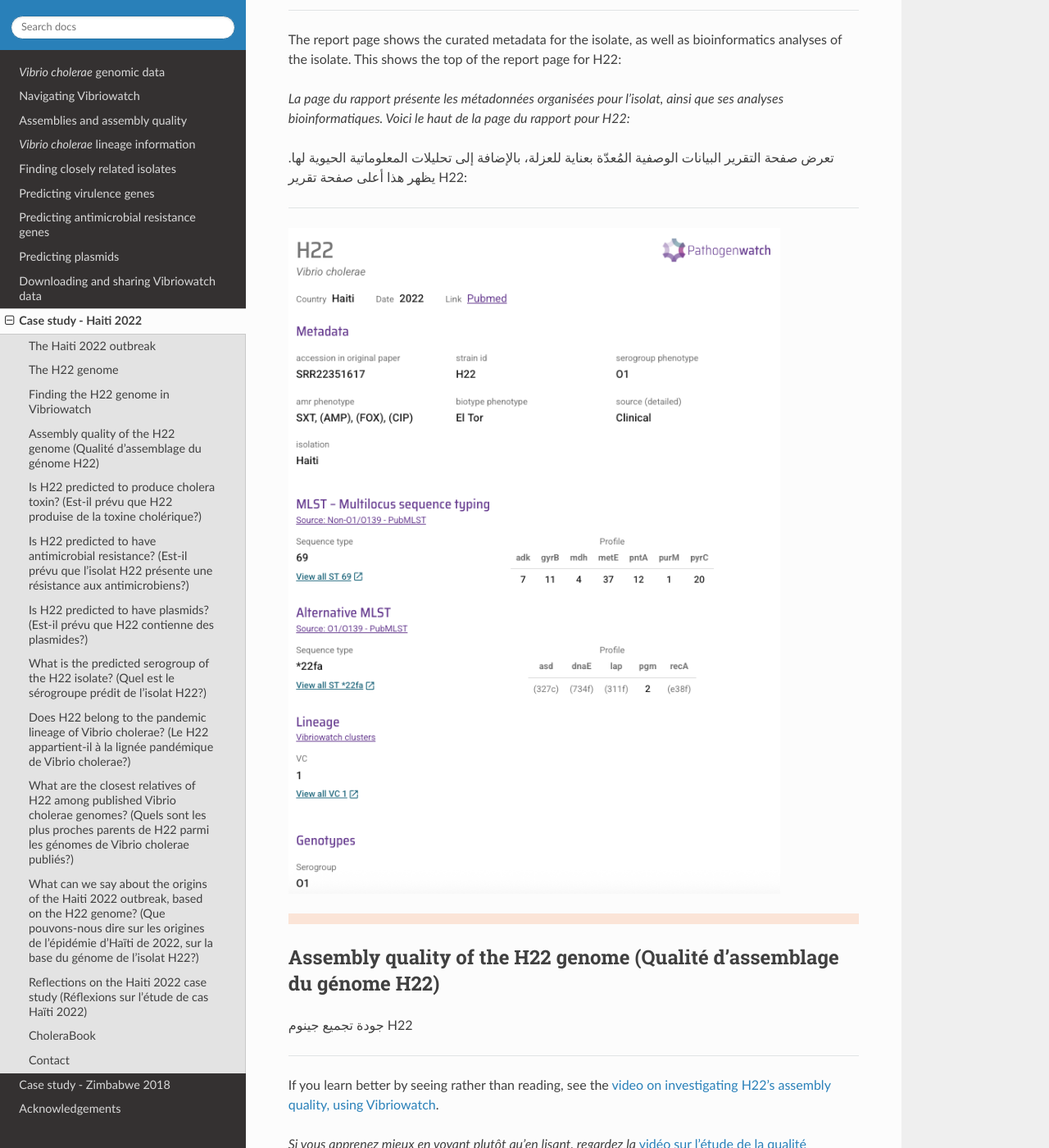
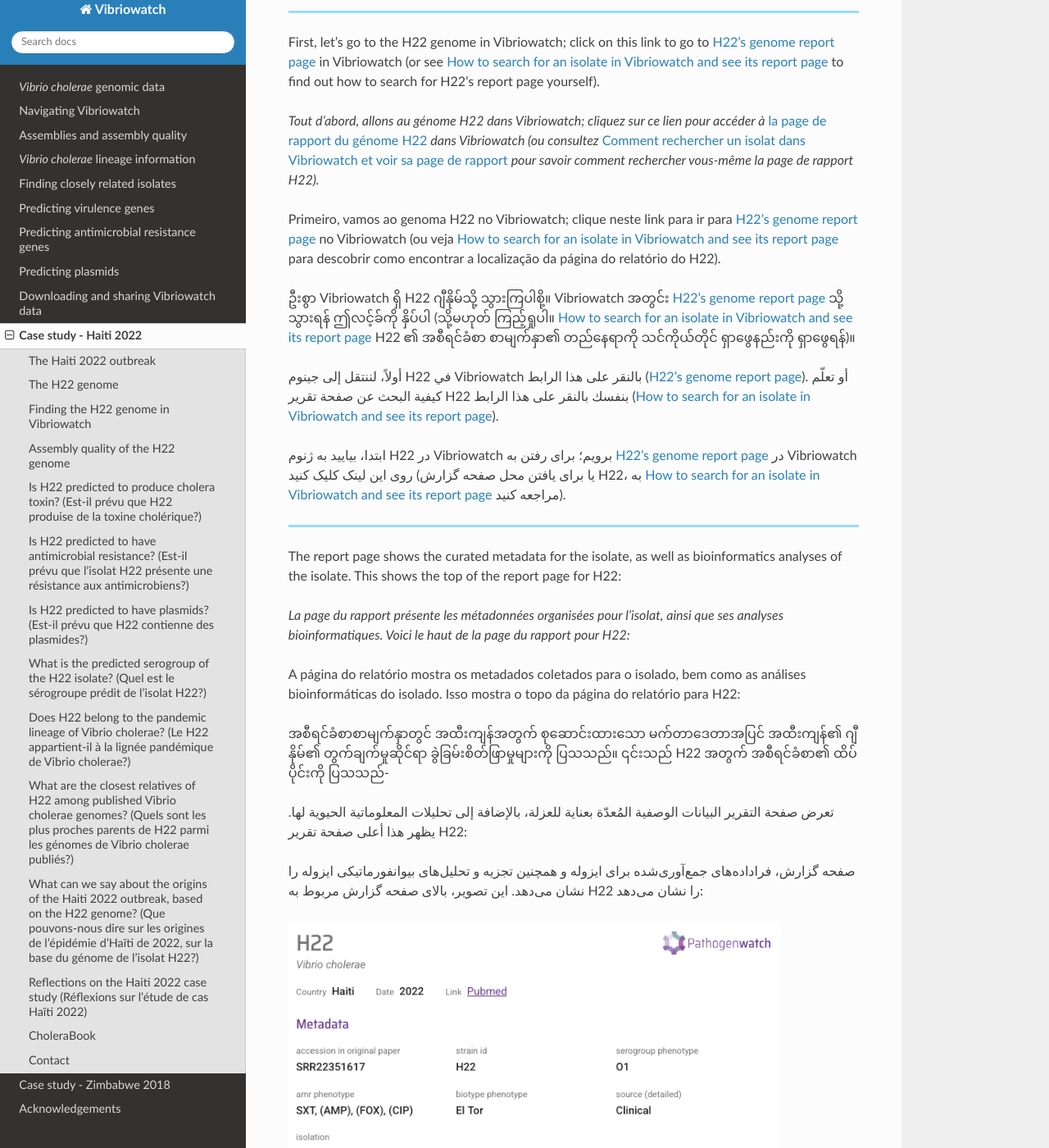
Before and after one commit to avrilcoghlan/vibriowatch, a Sphinx documentation site: the page built from docs/source/haiti.rst, in a window 1280 px wide and 1400 px high, scrolled down 10753 px. Shown: the whole window at 82% size. Built offline with Sphinx 7.4.7 and the Read the Docs theme 3.1.0, drawn with Linux system fonts in a browser that asks for light colours; some of the changed text lies outside the part shown.

Commit message:
Update haiti.rst

```diff
--- a/docs/source/haiti.rst
+++ b/docs/source/haiti.rst
@@ -73,7 +73,7 @@
 * `The Haiti 2022 outbreak`_.
 * `The H22 genome`_.
 * `Finding the H22 genome in Vibriowatch`_.
-* `Assembly quality of the H22 genome (Qualité d'assemblage du génome H22)`_.
+* `Assembly quality of the H22 genome`_.
 * `Is H22 predicted to produce cholera toxin? (Est-il prévu que H22 produise de la toxine cholérique?)`_
 * `Is H22 predicted to have antimicrobial resistance? (Est-il prévu que l’isolat H22 présente une résistance aux antimicrobiens?)`_
 * `Is H22 predicted to have plasmids? (Est-il prévu que H22 contienne des plasmides?)`_
@@ -329,30 +329,51 @@
 
 Trouver le génome H22 dans Vibriowatch
 
+Encontrando o genoma H22 no Vibriowatch
+
+Vibriowatch ရှိ H22 ဂျီနိုမ်အတွက် အစီရင်ခံစာစာမျက်နှာ၏တည်နေရာကို ရှာဖွေခြင်း။
+
 كيفية العثور على جينوم H22 في Vibriowatch
 
-------------
+یافتن ژنوم H22 در Vibriowatch
+
+.. image:: HorizontalDividerThin.png
+  :width: 1200
 
 If you learn better by seeing rather than reading, see the `video on finding H22's report page in Vibriowatch`_.
 
 *Si vous apprenez mieux en voyant plutôt qu'en lisant, regardez la* `vidéo sur la recherche de la page de rapport de H22 dans Vibriowatch`_.
 
+Se você aprende melhor vendo do que lendo, veja o `video on finding H22's report page in Vibriowatch`_.
+
+စာဖတ်ခြင်းထက် ကြည့်ခြင်းဖြင့် ပိုကောင်းအောင် လေ့လာပါက `video on finding H22's report page in Vibriowatch`_ ကိုကြည့်ပါ။
+
 إذا كنت تتعلم بشكل أفضل من خلال الرؤية بدلاً من القراءة، شاهد الفيديو (`video on finding H22's report page in Vibriowatch`_).
+
+اگر با دیدن بهتر از خواندن یاد می‌گیرید، به `video on finding H22's report page in Vibriowatch`_ مراجعه کنید.
 
 .. _video on finding H22's report page in Vibriowatch: https://youtu.be/7k79hfyTW4Q
 
 .. _vidéo sur la recherche de la page de rapport de H22 dans Vibriowatch: https://youtu.be/HsRtQGxhV4k
 
-------------
+.. image:: HorizontalDividerThin.png
+  :width: 1200
 
 First, let's go to the H22 genome in Vibriowatch; click on this link to go to `H22's genome report page`_ in Vibriowatch (or see
 `How to search for an isolate in Vibriowatch and see its report page`_ to find out how to search for H22's report page yourself).
 
 *Tout d'abord, allons au génome H22 dans Vibriowatch; cliquez sur ce lien pour accéder à* `la page de rapport du génome H22`_ *dans Vibriowatch (ou consultez* `Comment rechercher un isolat dans Vibriowatch et voir sa page de rapport`_ *pour savoir comment rechercher vous-même la page de rapport H22).*
 
+Primeiro, vamos ao genoma H22 no Vibriowatch; clique neste link para ir para `H22's genome report page`_ no Vibriowatch (ou veja
+`How to search for an isolate in Vibriowatch and see its report page`_ para descobrir como encontrar a localização da página do relatório do H22).
+
+ဦးစွာ Vibriowatch ရှိ H22 ဂျီနိုမ်သို့ သွားကြပါစို့။ Vibriowatch အတွင်း `H22's genome report page`_ သို့သွားရန် ဤလင့်ခ်ကို နှိပ်ပါ (သို့မဟုတ် ကြည့်ရှုပါ။
+`How to search for an isolate in Vibriowatch and see its report page`_ H22 ၏ အစီရင်ခံစာ စာမျက်နှာ၏ တည်နေရာကို သင်ကိုယ်တိုင် ရှာဖွေနည်းကို ရှာဖွေရန်)။
+
 أولاً، لننتقل إلى جينوم H22 في Vibriowatch بالنقر على هذا الرابط (`H22's genome report page`_).
+أو تعلّم كيفية البحث عن صفحة تقرير H22 بنفسك بالنقر على هذا الرابط (`How to search for an isolate in Vibriowatch and see its report page`_).
 
-أو تعلّم كيفية البحث عن صفحة تقرير H22 بنفسك بالنقر على هذا الرابط (`How to search for an isolate in Vibriowatch and see its report page`_).
+ابتدا، بیایید به ژنوم H22 در Vibriowatch برویم؛ برای رفتن به `H22's genome report page`_ در Vibriowatch روی این لینک کلیک کنید (یا برای یافتن محل صفحه گزارش H22، به `How to search for an isolate in Vibriowatch and see its report page`_ مراجعه کنید).
 
 .. _H22's genome report page: https://pathogen.watch/genomes/all?genusId=662&searchText=H22
 
@@ -362,15 +383,20 @@
 
 .. _Comment rechercher un isolat dans Vibriowatch et voir sa page de rapport: https://vibriowatch.readthedocs.io/en/latest/navigating.html#how-to-search-for-an-isolate-in-vibriowatch-and-see-its-report-page
 
-------------
+.. image:: HorizontalDividerThin.png
+  :width: 1200
 
 The report page shows the curated metadata for the isolate, as well as bioinformatics analyses of the isolate. This shows the top of the report page for H22:
 
 *La page du rapport présente les métadonnées organisées pour l'isolat, ainsi que ses analyses bioinformatiques. Voici le haut de la page du rapport pour H22:*
 
+A página do relatório mostra os metadados coletados para o isolado, bem como as análises bioinformáticas do isolado. Isso mostra o topo da página do relatório para H22:
+
+အစီရင်ခံစာစာမျက်နှာတွင် အထီးကျန်အတွက် စုဆောင်းထားသော မက်တာဒေတာအပြင် အထီးကျန်၏ ဂျီနိုမ်၏ တွက်ချက်မှုဆိုင်ရာ ခွဲခြမ်းစိတ်ဖြာမှုများကို ပြသသည်။ ၎င်းသည် H22 အတွက် အစီရင်ခံစာ၏ ထိပ်ပိုင်းကို ပြသသည်-
+
 تعرض صفحة التقرير البيانات الوصفية المُعدّة بعناية للعزلة، بالإضافة إلى تحليلات المعلوماتية الحيوية لها. يظهر هذا أعلى صفحة تقرير H22:
 
-------------
+صفحه گزارش، فراداده‌های جمع‌آوری‌شده برای ایزوله و همچنین تجزیه و تحلیل‌های بیوانفورماتیکی ایزوله را نشان می‌دهد. این تصویر، بالای صفحه گزارش مربوط به H22 را نشان می‌دهد:
 
 .. image:: Picture115.png
   :width: 600
@@ -378,8 +404,10 @@
 .. image:: HorizontalDivider.png
   :width: 1200
 
-Assembly quality of the H22 genome (Qualité d'assemblage du génome H22)
------------------------------------------------------------------------
+Assembly quality of the H22 genome
+----------------------------------
+
+Qualité d'assemblage du génome H22
 
 جودة تجميع جينوم H22
 
```
